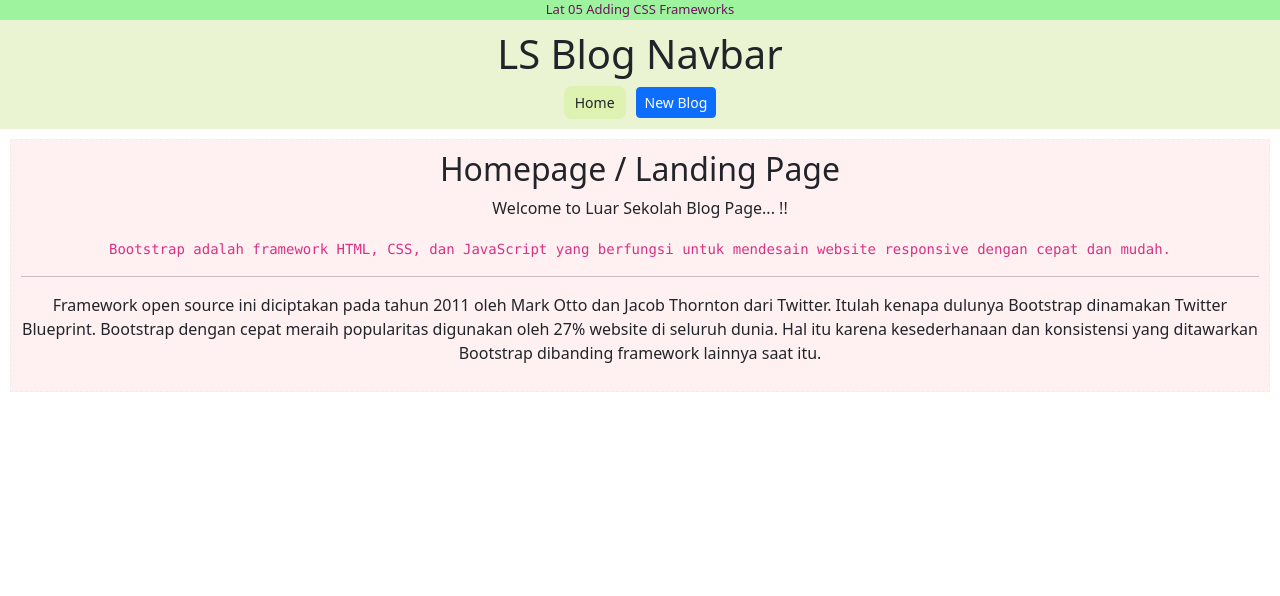
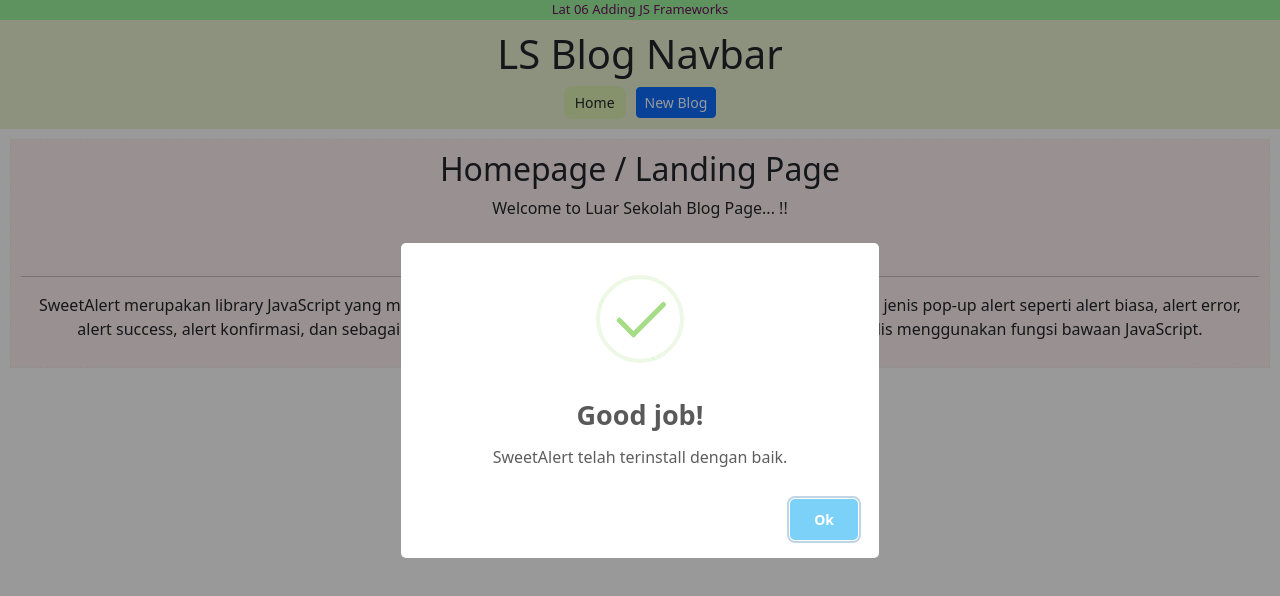
Before and after one commit to incyberz/belajar-react-js, a React (Create React App) app in the folder ls-blog/: page / in a window 1280 px wide. Shown: the top 596 px of the page. Built offline with nearby package versions, Linux system fonts and the light colour scheme.

Commit message:
React Tutorial 06 Adding JS Frameworks

```diff
--- a/ls-blog/package.json
+++ b/ls-blog/package.json
@@ -10,6 +10,7 @@
     "react": "^18.2.0",
     "react-dom": "^18.2.0",
     "react-scripts": "5.0.1",
+    "sweetalert": "^2.1.2",
     "web-vitals": "^2.1.4"
   },
   "scripts": {
--- a/ls-blog/src/App.js
+++ b/ls-blog/src/App.js
@@ -2,9 +2,17 @@ import "./App.css";
 import Navbar from "./Navbar";
 import Home from "./Home";
 import "bootstrap/dist/css/bootstrap.css";
+import swal from "sweetalert";
 
 function App() {
-  const judulLat = "Lat 05 Adding CSS Frameworks";
+  const judulLat = "Lat 06 Adding JS Frameworks";
+
+  swal({
+    title: "Good job!",
+    text: "SweetAlert telah terinstall dengan baik.",
+    icon: "success",
+    button: "Ok",
+  });
 
   return (
     <div className="App">
--- a/ls-blog/src/Home.js
+++ b/ls-blog/src/Home.js
@@ -3,18 +3,14 @@ const Home = () => {
     <nav className="Home">
       <h2>Homepage / Landing Page</h2>
       <p>Welcome to Luar Sekolah Blog Page... !!</p>
-      <code>
-        Bootstrap adalah framework HTML, CSS, dan JavaScript yang berfungsi
-        untuk mendesain website responsive dengan cepat dan mudah.
-      </code>
+      <code>Your alerts now are more sweet!!</code>
       <hr />
       <p className="mt-2">
-        Framework open source ini diciptakan pada tahun 2011 oleh Mark Otto dan
-        Jacob Thornton dari Twitter. Itulah kenapa dulunya Bootstrap dinamakan
-        Twitter Blueprint. Bootstrap dengan cepat meraih popularitas digunakan
-        oleh 27% website di seluruh dunia. Hal itu karena kesederhanaan dan
-        konsistensi yang ditawarkan Bootstrap dibanding framework lainnya saat
-        itu.
+        SweetAlert merupakan library JavaScript yang menyediakan berbagai
+        pilihan bagi kita untuk membuat berbagai jenis pop-up alert seperti
+        alert biasa, alert error, alert success, alert konfirmasi, dan
+        sebagainya. Penulisan kode SweetAlert sangatlah singkat seperti menulis
+        menggunakan fungsi bawaan JavaScript.
       </p>
     </nav>
   );
```
Also changed, not shown: 2 other files (tests, documents, lock files or other folders).
